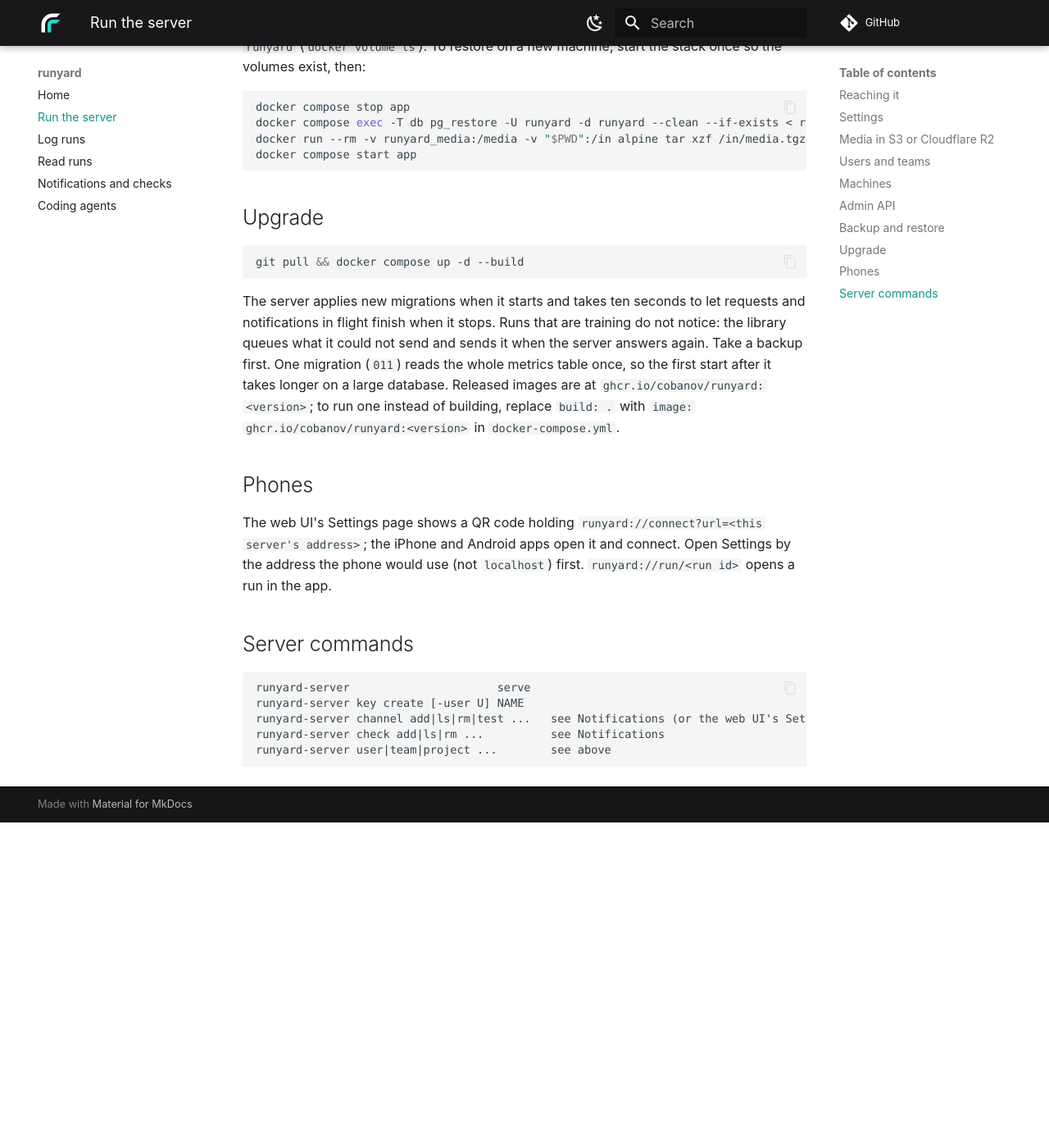
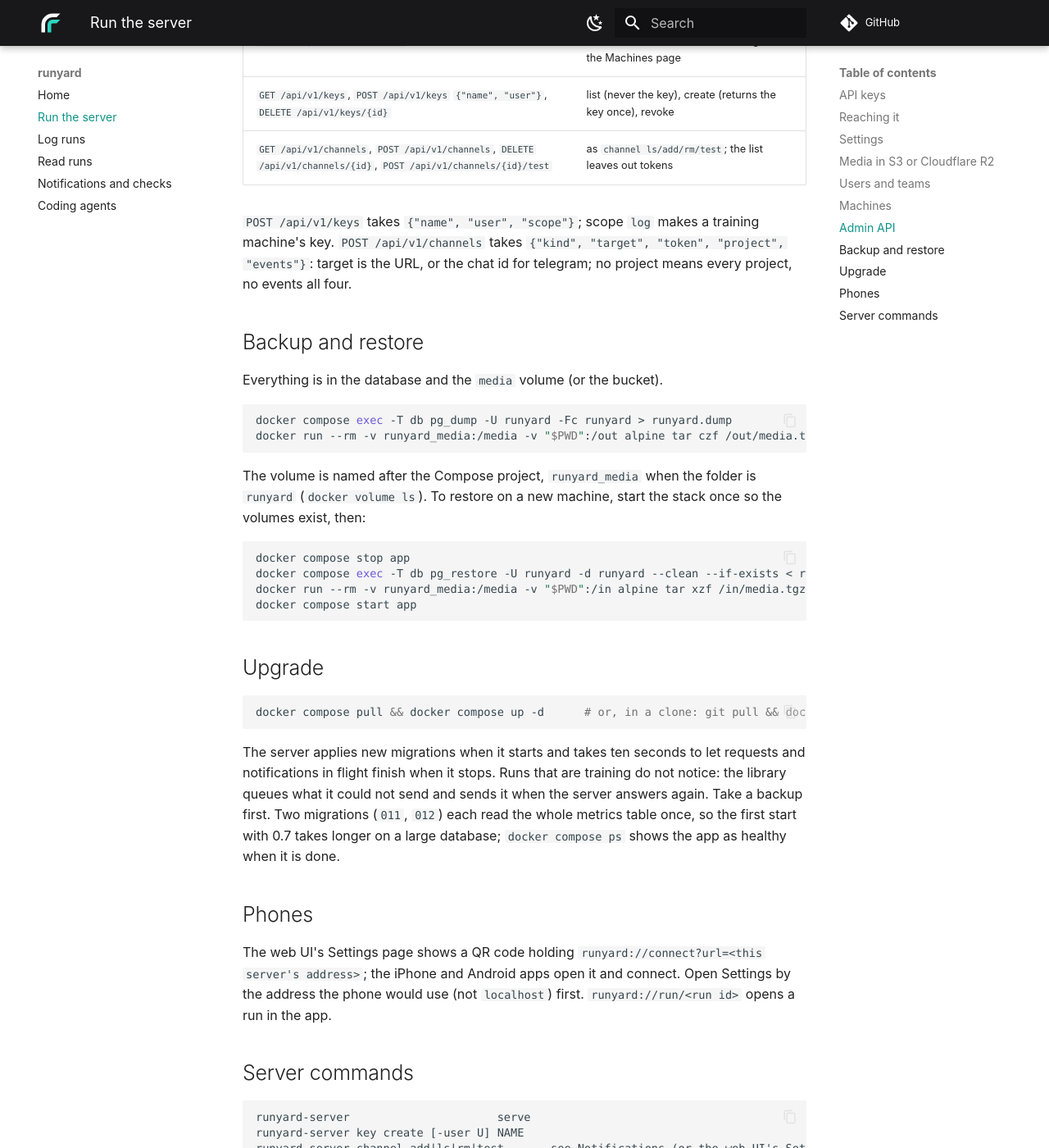
Before and after one commit to cobanov/runyard, an MkDocs documentation site: the page built from docs/server.md, in a window 1280 px wide and 1400 px high, scrolled down 4224 px. Shown: the whole window at 82% size. Built offline with MkDocs 1.6.1 and Material for MkDocs 9.7.7, drawn with Linux system fonts in a browser that asks for light colours; some web fonts are replaced; comment, search, counter and statistics services are not loaded; before the commit the page ends 5227 px from its top, so only the background shows below that; some of the changed text lies outside the part shown.

Commit message:
Compose runs the released image, with a healthcheck; CI runs the Android tests; docs for 0.7
`docker compose up -d` pulls ghcr.io/cobanov/runyard (RUNYARD_VERSION pins a tag) and `--build` still builds the
checkout, so the quickstart is one downloaded file and no build. The container reports healthy through
`runyard-server health`. The quickstart makes the first key in the browser; the docs cover keys for training
machines, resuming, `runyard run`, the default stall check, RUNYARD_LOG_LINES, thumbnails and the time series.

Co-Authored-By: Claude Fable 5.2 <noreply@anthropic.com>
Claude-Session: https://claude.ai/code/session_01PjqH8rpWwyp8gqB7GXp2Ge

````diff
--- a/docs/server.md
+++ b/docs/server.md
@@ -1,12 +1,26 @@
 # Run the server
 
 ```sh
-docker compose up -d --build
-docker compose exec app /runyard-server key create my-laptop
+curl -O https://raw.githubusercontent.com/cobanov/runyard/main/docker-compose.yml
+docker compose up -d
 ```
 
-The image is one static binary with the web UI embedded; `docker compose` adds PostgreSQL 17. Migrations run at
-start. Released images are at `ghcr.io/cobanov/runyard`.
+The image (`ghcr.io/cobanov/runyard`) is one static binary with the web UI embedded; `docker compose` adds
+PostgreSQL 17. Migrations run at start. `RUNYARD_VERSION=0.7.0` in `.env` pins a version instead of `latest`; in a
+clone of the repository, `docker compose up -d --build` builds and runs that checkout.
+
+## API keys
+
+A training script, the CLI and an agent each send a key. On a server without users and without a key yet, the web
+UI's Settings page makes the first one; after that, Settings (with a key that can manage) or the shell makes more:
+
+```sh
+docker compose exec app /runyard-server key create my-laptop        # can do everything
+docker compose exec app /runyard-server key create -log gpu-box     # for a training machine
+```
+
+A key made for a training machine logs and reads; it gets 403 for deleting runs and for making keys and channels,
+so a key copied onto a rented GPU cannot wipe the server. Keys made before 0.7 can do everything, as before.
 
 ## Reaching it
 
@@ -27,6 +41,8 @@ Environment variables of the server (in `.env` next to `docker-compose.yml`):
 | `RUNYARD_AUTH` | `1`: reads need a login or key; teams see their own projects |
 | `MEDIA_DIR` | where images, videos and uploaded artifacts go, default `./media` (`/media` volume in compose) |
 | `S3_BUCKET`, `S3_ENDPOINT`, `S3_REGION`, `S3_PREFIX`, `S3_ACCESS_KEY_ID`, `S3_SECRET_ACCESS_KEY` | keep those files in an S3-compatible bucket instead |
+| `RUNYARD_LOG_LINES` | output lines kept per run, the newest; default `1000000`, `0` keeps all |
+| `RUNYARD_VERSION` | the image tag compose runs, default `latest` |
 | `RUNYARD_PUSH_CONTACT` | `mailto:` or `https:` address push services may contact, default the project page |
 | `POSTGRES_PASSWORD` | the database's password in compose, default `runyard`; set it before the first start (the database is not reachable from outside the Compose network either way) |
 
@@ -137,7 +153,7 @@ Deleting and the server's keys and channels, for scripts and agents. With `RUNYA
 | `GET /api/v1/keys`, `POST /api/v1/keys` `{"name", "user"}`, `DELETE /api/v1/keys/{id}` | list (never the key), create (returns the key once), revoke |
 | `GET /api/v1/channels`, `POST /api/v1/channels`, `DELETE /api/v1/channels/{id}`, `POST /api/v1/channels/{id}/test` | as `channel ls/add/rm/test`; the list leaves out tokens |
 
-`POST /api/v1/channels` takes `{"kind", "target", "token", "project", "events"}`: target is the URL, or the chat
+`POST /api/v1/keys` takes `{"name", "user", "scope"}`; scope `log` makes a training machine's key. `POST /api/v1/channels` takes `{"kind", "target", "token", "project", "events"}`: target is the URL, or the chat
 id for telegram; no project means every project, no events all four.
 
 ## Backup and restore
@@ -162,15 +178,14 @@ docker compose start app
 ## Upgrade
 
 ```sh
-git pull && docker compose up -d --build
+docker compose pull && docker compose up -d      # or, in a clone: git pull && docker compose up -d --build
 ```
 
 The server applies new migrations when it starts and takes ten seconds to let requests and notifications in
 flight finish when it stops. Runs that are training do not notice: the library queues what it could not send
-and sends it when the server answers again. Take a backup first. One migration (`011`) reads the whole metrics
-table once, so the first start after it takes longer on a large database. Released images are at
-`ghcr.io/cobanov/runyard:<version>`; to run one instead of building, replace `build: .` with
-`image: ghcr.io/cobanov/runyard:<version>` in `docker-compose.yml`.
+and sends it when the server answers again. Take a backup first. Two migrations (`011`, `012`) each read the
+whole metrics table once, so the first start with 0.7 takes longer on a large database; `docker compose ps` shows
+the app as healthy when it is done.
 
 ## Phones
 
````
Also changed, not shown: README.md (+10 -6 lines), docker-compose.yml (+6 -2 lines), docs/index.md (+4 -4 lines), docs/logging.md (+16 -1 lines), docs/notifications.md (+5 -2 lines), docs/reading.md (+3 -1 lines), 1 other file.
